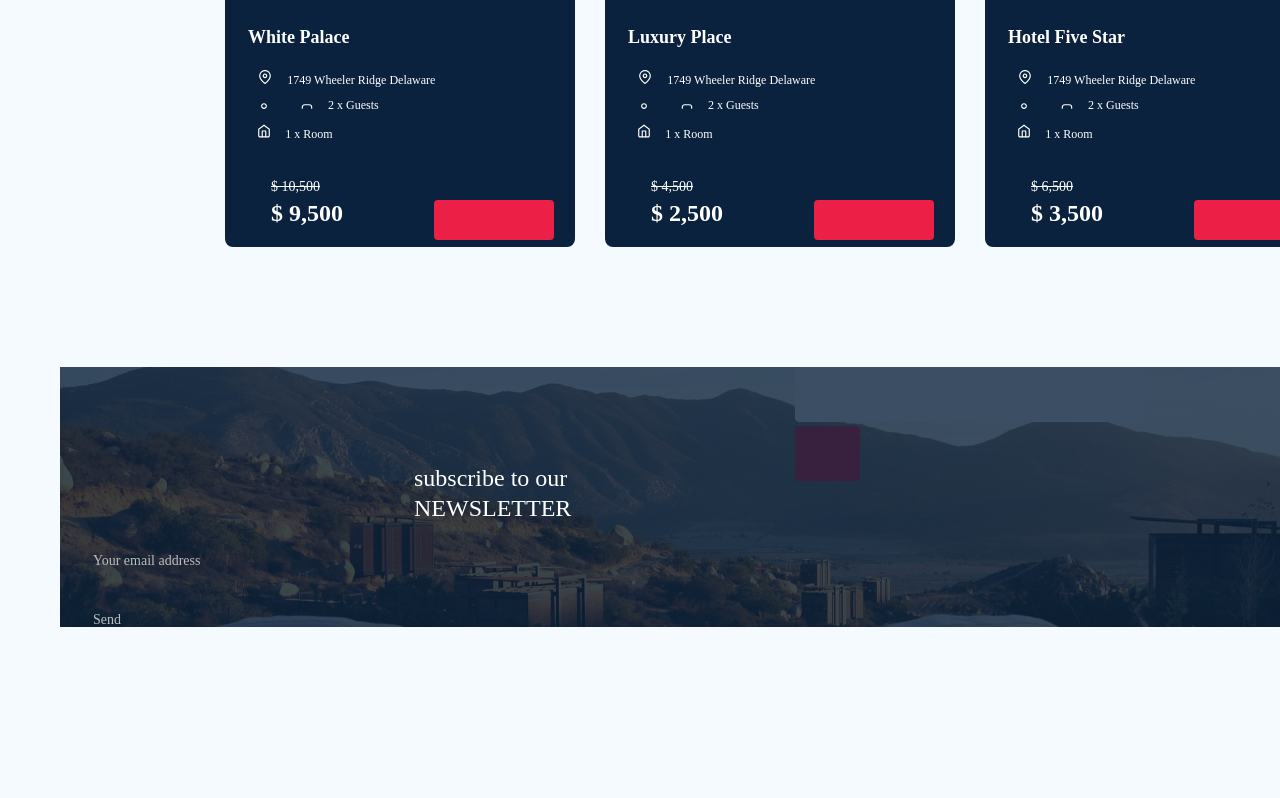
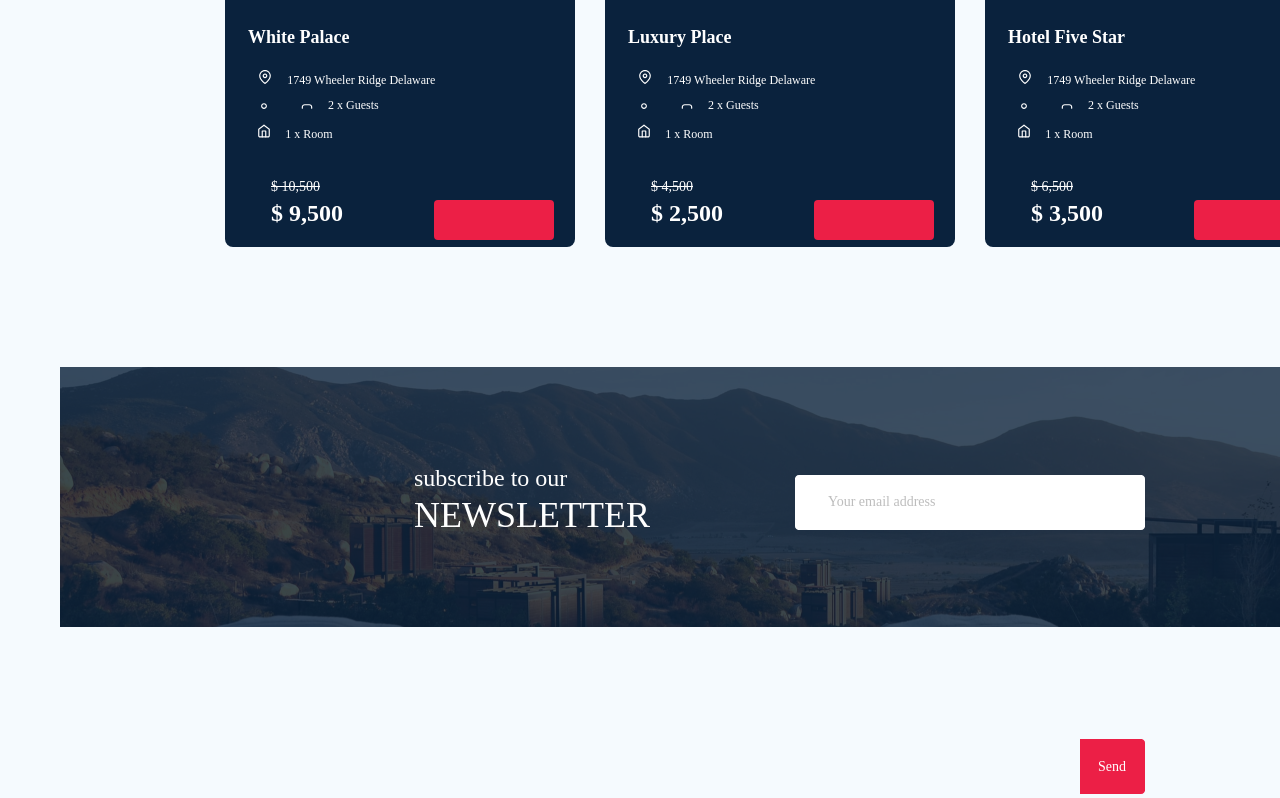
Before and after one commit to lmyourGenie/comento_CSS, a plain HTML site: page assignment_2/main.html in a window 1280 px wide. Shown: the part 974-1772 px from the top of the page. Before the commit the page ends 1620 px from the top, so only its background shows below. Drawn offline with Linux system fonts and the light colour scheme.

Commit message:
1차완성
======문제점======
1. 사람 모양 아이콘
2. Book Now의 위치 & 텍스트가 안 뜸
3. 첫 번째 줄과 두 번째 줄 사이의 마진이 30px이 안됨
4. Send 버튼의 위치

```diff
--- a/assignment_2/framestyle.css
+++ b/assignment_2/framestyle.css
@@ -83,26 +83,20 @@ html {
     z-index:1;
 }
 
-.img .box .subscribe{
+.img .subscribe{
+    display: inline-block;
     margin: 98px 0 87px 354px;
     position: absolute;
     font-size: 24px;
     z-index: 2;
 }
 
-.img .box .subscribe2{
+.img .subscribe2{
+    display: inline-block;
     margin: 128px 0 87px 354px;
     position: absolute;
-    font-size: 24px;
+    font-size: 36px;
     z-index: 2;
-}
-
-.img .searchbar .findbar{
-    margin: 108px 0 97px 735px;
-    font-size: 14px;
-    color: #BDBDBD;
-    padding: 19px  131px 18px 33px;
-    z-index: 3;
 }
 
 .img .searchbar .findbar2{
@@ -114,19 +108,39 @@ html {
     z-index: 3;
 }
 
-
-
-.image {
+/* Your email address */
+.img .img_email {
+    display: inline-block;
     margin: 108px 0 97px 735px;
     position: relative;
     text-align: center;
     color: white;
+    z-index: 3;
 }
-.image div {
+.img .img_email .text1{
     position: absolute;
-    margin: 108px 355px 97px 0;
+    top: 19px;
+    left: 33px;
     font-size: 14px;
     color: #BDBDBD;
-    padding: 19px  131px 18px 33px;
     z-index: 3;
 }
+
+/* Send */
+.img .img_send{
+    display: inline-block;
+    float: left;
+    position: relative;
+    margin: 108px 0 97px 1020px;
+    text-align: center;
+    color: white;
+    z-index: 4;
+}
+.img .img_send .text2{
+    position: absolute;
+    font-size: 14px;
+    color: white;
+    top: 20px;
+    left: 18px;
+    z-index: 4;
+}
--- a/assignment_2/main.html
+++ b/assignment_2/main.html
@@ -202,30 +202,20 @@
 <div class="bottom_space">
     <div class="newsletter" style="position: relative;">
         <div class="img">
-            <div class="box">
+            <div>
                 <div class="subscribe whitetext">subscribe to our</div>
                 <div class="subscribe2 whitetext">NEWSLETTER</div>
                 <div class="img-cover"></div>
             </div>
 
-            <span class="image">
+            <span class="img_email">
                 <img src="../res/rectangle1.png">
-                <div>Your email address</div>
+                <span class="text1">Your email address</span>
             </span>
-            <span class="image">
+            <span class="img_send">
                 <img src="../res/rectangle2.png">
-                <div>Send</div>
+                <span class="text2">Send</spantext2>
             </span>
-<!--
-            <div class="searchbar">
-                <span class="findbar whitetext">
-                    <img src="../res/rectangle1.png">Your email address</span>
-                </span>
-                <span class="findbar2 whitetext">
-                    <img src="../res/rectangle2.png">Send</span>
-                </span>
-            </div>
-            -->
 
         </div>
     </div>
```
